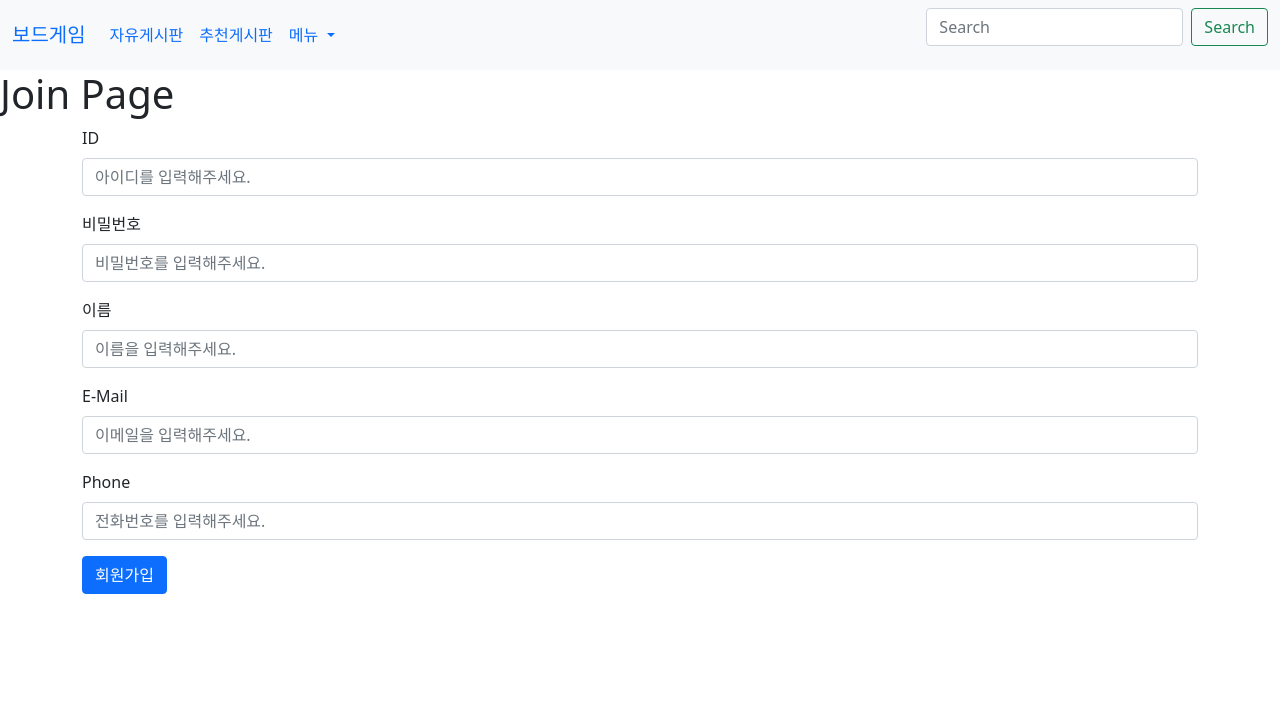
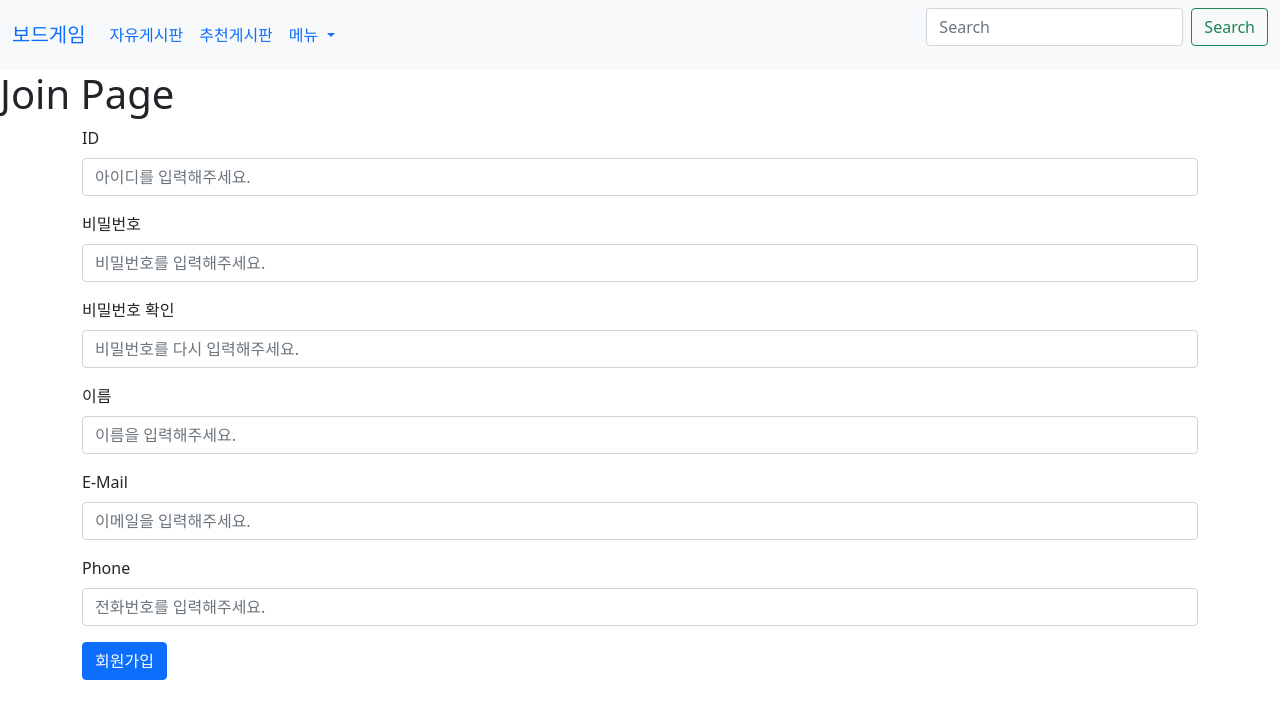
Before and after one commit to diriring/toyproject1, a PHP site: page /view/join.php in a window 1280 px wide. Shown: the top 719 px of the page. Run offline with PHP 8.4, Linux system fonts and the light colour scheme; style sheets or scripts are compiled from the project's sources.

Commit message:
비밀번호 검증

```diff
--- a/toy/resources/js/memberJoin.js
+++ b/toy/resources/js/memberJoin.js
@@ -1,4 +1,54 @@
 $("#joinBtn").on("click", function() {
+	submitAjax();
+});
+
+$("#password").on("blur", function() {
+	chkPW();
+});
+
+$("#rePassword").on("keyup", function() {
+	chkRePW();
+});
+
+//비밀번호 유효성 검증 함수
+function chkPW() {
+
+	let pw = $("#password").val();
+	let num = pw.search(/[0-9]/g);
+	let eng = pw.search(/[a-z]/ig);
+	let spe = pw.search(/[`~!@@#$%^&*|₩₩₩'₩";:₩/?]/gi);
+
+	if(pw.length < 8 || pw.length > 20){
+		$("#pwCheckResult").html("8자리 ~ 20자리 이내로 입력해주세요.");
+		return false;
+	}else if(pw.search(/\s/) != -1){
+		$("#pwCheckResult").html("비밀번호는 공백 없이 입력해주세요.");
+		return false;
+	}else if( (num < 0 && eng < 0) || (eng < 0 && spe < 0) || (spe < 0 && num < 0) ){
+		$("#pwCheckResult").html("영문,숫자, 특수문자 중 2가지 이상을 혼합하여 입력해주세요.");
+		  return false;
+	}else {
+		$("#pwCheckResult").html("사용하실 수 있는 비밀번호 입니다.");
+	}
+
+
+}
+
+//비밀번호 확인 체크
+function chkRePW() {
+	let pw = $("#password").val();
+	let rePw = $("#rePassword").val();
+
+	$("#rePwCheckResult").html("비밀번호가 일치하지 않습니다.");
+
+	if(pw == rePw) {
+		$("#rePwCheckResult").html("비밀번호가 일치");
+	}
+
+}
+
+//input 데이터 ajax로 전송해서 DB INSERT
+function submitAjax() {
 	$.ajax({
 		type: "POST",
 		url: "/member/MemberService.php",
@@ -25,4 +75,4 @@ $("#joinBtn").on("click", function() {
 			alert("에러");
 		}
 	});
-});
+}
--- a/toy/view/join.php
+++ b/toy/view/join.php
@@ -19,7 +19,6 @@ include '../temp/bootstrap.php';
 
 	<div class="container">
 
-	<form action="joinInsert.php" method="POST">
     	<div class="mb-3">
           <label for="id" class="form-label">ID</label>
           <input type="text" class="form-control" name="id" id="id" placeholder="아이디를 입력해주세요.">
@@ -27,11 +26,13 @@ include '../temp/bootstrap.php';
         <div class="mb-3">
           <label for="password" class="form-label">비밀번호</label>
           <input type="password" class="form-control" name="password" id="password" placeholder="비밀번호를 입력해주세요.">
+          <div id="pwCheckResult"></div>
         </div>
-<!--         <div class="mb-3"> -->
-<!--           <label for="password" class="form-label">비밀번호 확인</label> -->
-<!--           <input type="password" class="form-control" name="id" id="password" placeholder="비밀번호를 다시 입력해주세요."> -->
-<!--         </div> -->
+        <div class="mb-3">
+          <label for="password" class="form-label">비밀번호 확인</label>
+          <input type="password" class="form-control" name="rePassword" id="rePassword" placeholder="비밀번호를 다시 입력해주세요.">
+          <div id="rePwCheckResult"></div>
+        </div>
         <div class="mb-3">
           <label for="name" class="form-label">이름</label>
           <input type="text" class="form-control" name="name" id="name" placeholder="이름을 입력해주세요.">
@@ -49,7 +50,6 @@ include '../temp/bootstrap.php';
         <div class="mb-3">
           <button type="button" id="joinBtn" class="btn btn-primary mb-3">회원가입</button>
         </div>
-    </form>
 
 	</div>
 
```
